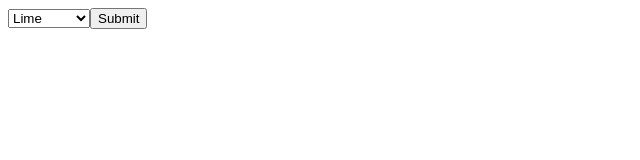
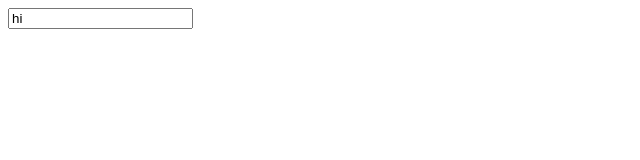
Before and after one commit to harsh-hirani/react-test, a React (Create React App) app: page / in a window 1280 px wide. Shown: the top 160 px of the page, without its empty margins (0-640 px from the left). Built offline with nearby package versions, Linux system fonts and the light colour scheme.

Commit message:
just fun last on form

```diff
--- a/src/index.js
+++ b/src/index.js
@@ -1,39 +1,11 @@
 import React from "react";
 import ReactDOM from 'react-dom/client';
-const root = ReactDOM.createRoot(document.getElementById('root'));
-class App extends React.Component {
-    constructor(props) {
-        super(props);
-        this.state = {val:"lime"};
-        this.handle = this.handle.bind(this);
-        this.up = this.up.bind(this);
-    }
-    handle(event){
-        alert(this.state.val);
-        event.preventDefault();
-    }
-    up(event){
-        this.setState({val:event.target.value});
-    }
-    render() {
-        return (
-            <>
-                <form onSubmit={this.handle}>
-                    <label>
-                        <select value={this.state.val} onChange={this.up}>
-                            <option value="grapefruit">Grapefruit</option>
-                            <option value="lime">Lime</option>
-                            <option value="coconut">Coconut</option>
-                            <option value="mango">Mango</option>
-                        </select>
-                    </label>
-                    <input type="submit" value="Submit"/>
-                </form>
-            </>
-        )
-    }
-}
-root.render(<App/>);
+const mountNode = document.getElementById('root')
+ReactDOM.createRoot(mountNode).render(<input value="hi" />);
+
+setTimeout(function() {
+  ReactDOM.createRoot(mountNode).render(<input value={null} />);
+}, 10000);
 // If you want to start measuring performance in your app, pass a function
 // to log results (for example: reportWebVitals(console.log))
 // or send to an analytics endpoint. Learn more: https://bit.ly/CRA-vitals
```
